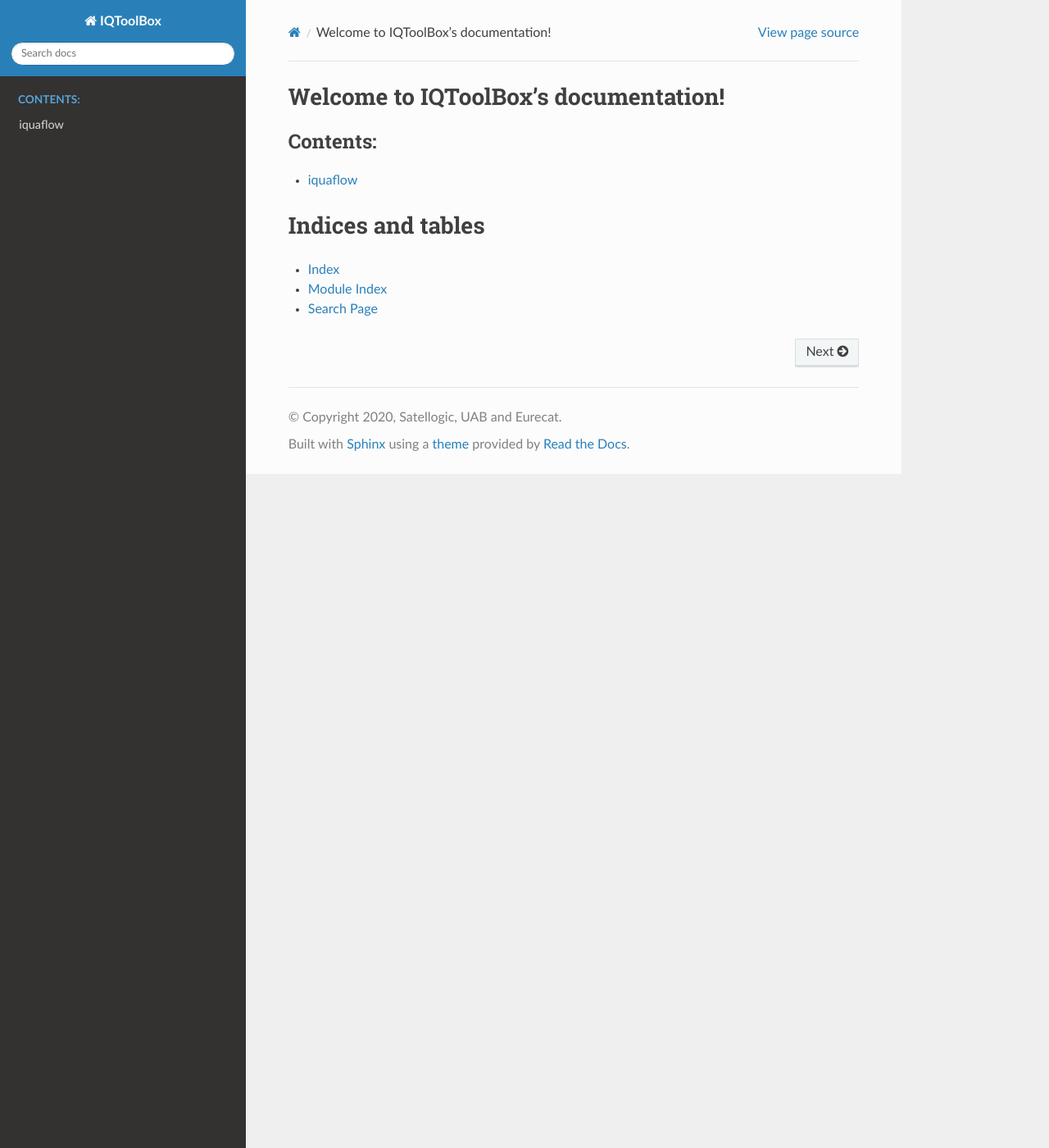
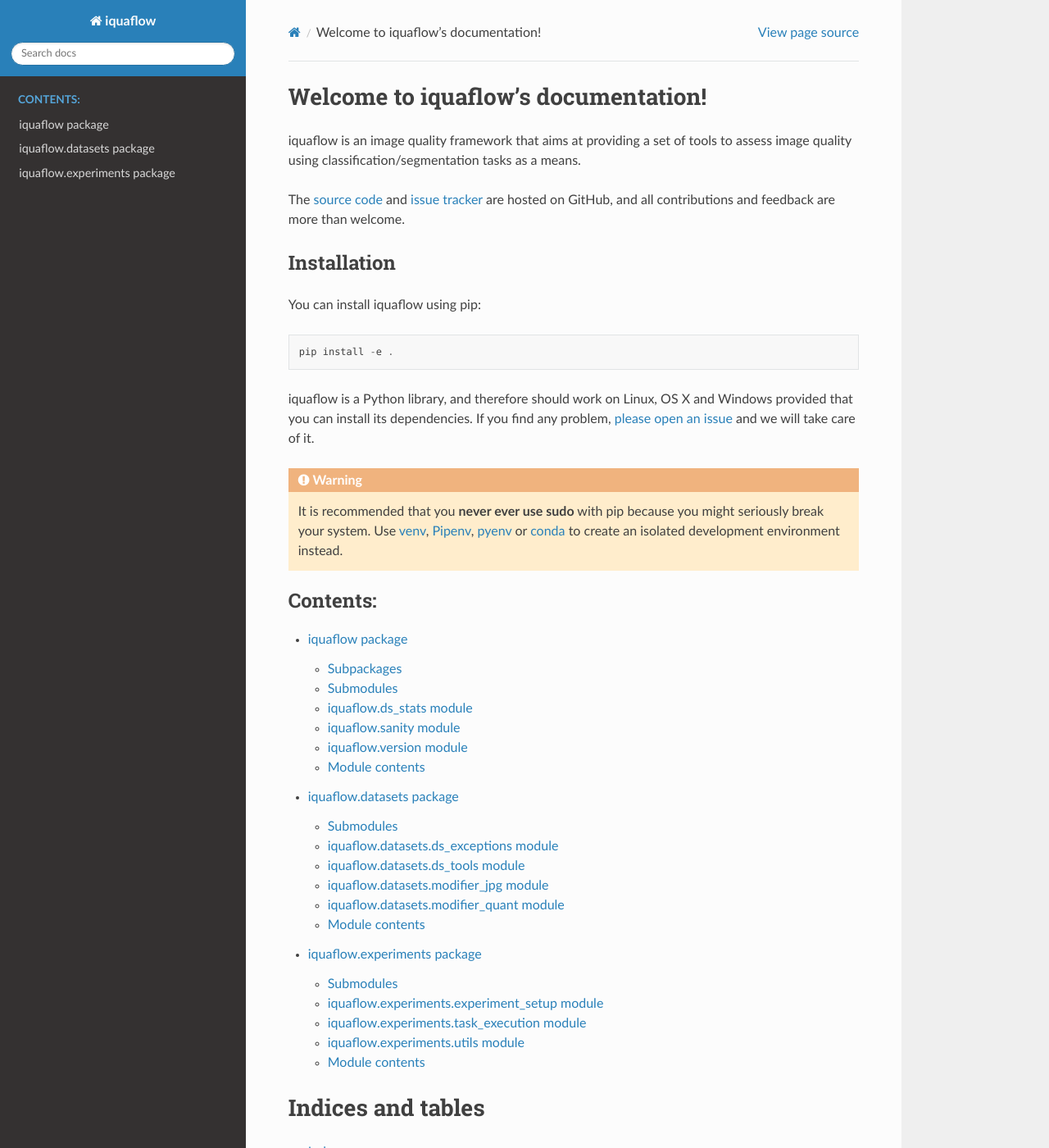
Before and after one commit to satellogic/iquaflow, a Sphinx documentation site: the page built from docs/source/index.rst, in a window 1280 px wide and 1400 px high. Shown: the whole window at 82% size. Built offline with Sphinx 7.4.7 and the Read the Docs theme 2.0.0, drawn with Linux system fonts in a browser that asks for light colours; pages that are not in the unit, such as notebooks, are missing from menus; some of the changed text lies outside the part shown.

Commit message:
Update documentation

```diff
--- a/docs/source/conf.py
+++ b/docs/source/conf.py
@@ -17,8 +17,8 @@ sys.path.insert(0, os.path.abspath('../../iquaflow'))
 
 # -- Project information -----------------------------------------------------
 
-project = 'IQToolBox'
-copyright = '2020, Satellogic, UAB and Eurecat'
+project = 'iquaflow'
+copyright = '2022, Satellogic, UAB and Eurecat'
 author = 'Satellogic, UAB and Eurecat'
 
 # The full version, including alpha/beta/rc tags
--- a/docs/source/index.rst
+++ b/docs/source/index.rst
@@ -1,17 +1,47 @@
-.. IQToolBox documentation master file, created by
+.. iquaflow documentation master file, created by
    sphinx-quickstart on Fri Oct 23 17:01:47 2020.
    You can adapt this file completely to your liking, but it should at least
    contain the root `toctree` directive.
 
-Welcome to IQToolBox's documentation!
+Welcome to iquaflow's documentation!
 =====================================
+iquaflow is an image quality framework that aims at providing a set of tools to assess image quality using classification/segmentation tasks as a means.
+
+The `source code`_ and `issue tracker`_ are hosted on GitHub, and all contributions and feedback are more than welcome.
+
+.. _`source code`: https://github.com/satellogic/iquaflow
+.. _`issue tracker`: https://github.com/satellogic/iquaflow/issues
+
+Installation
+------------
+
+You can install iquaflow using pip::
+
+  pip install -e .
+
+iquaflow is a Python library, and therefore should work on Linux, OS X and Windows provided that you can install its dependencies. If you find any problem,
+`please open an issue`_ and we will take care of it.
+
+.. _`please open an issue`: https://github.com/satellogic/iquaflow/issues/new
+
+.. warning::
+
+    It is recommended that you **never ever use sudo** with pip because you might
+    seriously break your system. Use `venv`_, `Pipenv`_, `pyenv`_ or `conda`_
+    to create an isolated development environment instead.
+
+.. _`venv`: https://docs.python.org/3/library/venv.html
+.. _`Pipenv`: https://docs.pipenv.org/
+.. _`pyenv`: https://github.com/pyenv/pyenv
+.. _`conda`: https://conda.io/docs/
 
 .. toctree::
-   :maxdepth: 3
+   :maxdepth: 2
    :caption: Contents:
 
-   modules
-
+   iquaflow
+   iquaflow.datasets
+   iquaflow.experiments
 
 
 Indices and tables
--- a/docs/source/iq_tool_box.datasets.rst
+++ b/docs/source/iquaflow.datasets.rst
@@ -1,10 +1,10 @@
-iq\_tool\_box.datasets package
+iquaflow.datasets package
 ==============================
 
 Submodules
 ----------
 
-iq\_tool\_box.datasets.ds\_exceptions module
+iquaflow.datasets.ds\_exceptions module
 --------------------------------------------
 
 .. automodule:: iquaflow.datasets.ds_exceptions
@@ -12,7 +12,7 @@ iq\_tool\_box.datasets.ds\_exceptions module
    :undoc-members:
    :show-inheritance:
 
-iq\_tool\_box.datasets.ds\_tools module
+iquaflow.datasets.ds\_tools module
 ---------------------------------------
 
 .. automodule:: iquaflow.datasets.ds_tools
@@ -20,7 +20,7 @@ iq\_tool\_box.datasets.ds\_tools module
    :undoc-members:
    :show-inheritance:
 
-iq\_tool\_box.datasets.modifier\_jpg module
+iquaflow.datasets.modifier\_jpg module
 -------------------------------------------
 
 .. automodule:: iquaflow.datasets.modifier_jpg
@@ -28,7 +28,7 @@ iq\_tool\_box.datasets.modifier\_jpg module
    :undoc-members:
    :show-inheritance:
 
-iq\_tool\_box.datasets.modifier\_quant module
+iquaflow.datasets.modifier\_quant module
 ---------------------------------------------
 
 .. automodule:: iquaflow.datasets.modifier_quant
--- a/docs/source/iq_tool_box.experiments.rst
+++ b/docs/source/iquaflow.experiments.rst
@@ -1,10 +1,10 @@
-iq\_tool\_box.experiments package
+iquaflow.experiments package
 =================================
 
 Submodules
 ----------
 
-iq\_tool\_box.experiments.experiment\_setup module
+iquaflow.experiments.experiment\_setup module
 --------------------------------------------------
 
 .. automodule:: iquaflow.experiments.experiment_setup
@@ -12,7 +12,7 @@ iq\_tool\_box.experiments.experiment\_setup module
    :undoc-members:
    :show-inheritance:
 
-iq\_tool\_box.experiments.task\_execution module
+iquaflow.experiments.task\_execution module
 ------------------------------------------------
 
 .. automodule:: iquaflow.experiments.task_execution
@@ -20,7 +20,7 @@ iq\_tool\_box.experiments.task\_execution module
    :undoc-members:
    :show-inheritance:
 
-iq\_tool\_box.experiments.utils module
+iquaflow.experiments.utils module
 --------------------------------------
 
 .. automodule:: iquaflow.experiments.utils
--- a/docs/source/iq_tool_box.rst
+++ b/docs/source/iquaflow.rst
@@ -1,4 +1,4 @@
-iq\_tool\_box package
+iquaflow package
 =====================
 
 Subpackages
@@ -13,7 +13,7 @@ Subpackages
 Submodules
 ----------
 
-iq\_tool\_box.ds\_stats module
+iquaflow.ds\_stats module
 ------------------------------
 
 .. automodule:: iquaflow.ds_stats
@@ -21,7 +21,7 @@ iq\_tool\_box.ds\_stats module
    :undoc-members:
    :show-inheritance:
 
-iq\_tool\_box.sanity module
+iquaflow.sanity module
 ---------------------------
 
 .. automodule:: iquaflow.sanity
@@ -29,7 +29,7 @@ iq\_tool\_box.sanity module
    :undoc-members:
    :show-inheritance:
 
-iq\_tool\_box.version module
+iquaflow.version module
 ----------------------------
 
 .. automodule:: iquaflow.version
```
Also changed, not shown: docs/source/modules.rst (deleted, +0 -7 lines).
